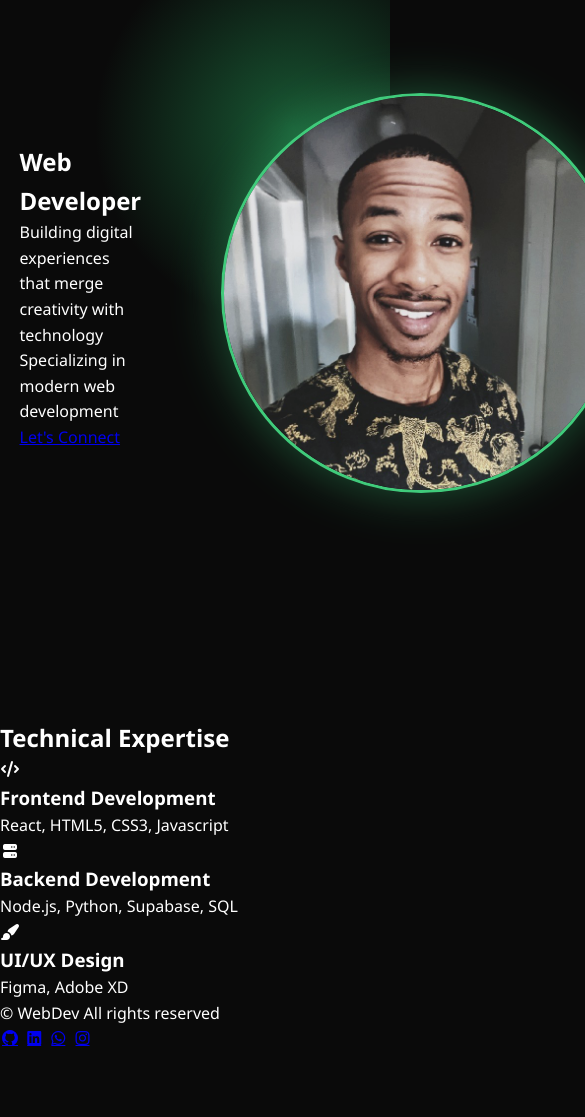
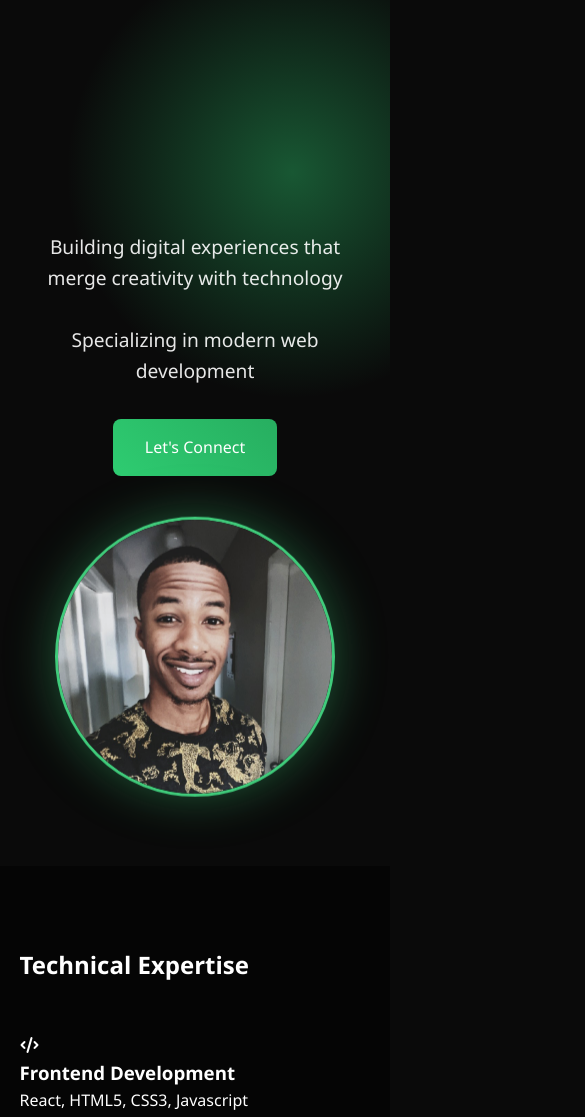
Before and after one commit to Trackboss716/RafiqS_Portfolio, a plain HTML site: page index.html in a window 390 px wide. Shown: the part 125-1242 px from the top of the page, 585 px wide, since content can reach past the window. Before the commit the page ends 1177 px from the top, so only its background shows below. Drawn offline with Linux system fonts and the light colour scheme.

Commit message:
More css styling

```diff
--- a/styles.css
+++ b/styles.css
@@ -103,3 +103,123 @@ box-shadow: 0 0 50px var(--accent-glow);
 animation: float 3s ease-in-out infinite;
 filter: grayscale(0.2) contrast(1.1);
 }
+
+@keyframes float {
+0%, 100% { transform: translateY(0);}
+50% {transform: translateY(-20px);}
+}
+
+.hero h1 {
+font-size: 4rem;
+margin-bottom: 1.5rem;
+background: linear-gradient(45drg, var(--accent) 30%
+#ffffff 70%);
+-webkit-background-clip: text;
+-webkit-text-fill-color: transparent;
+}
+
+.hero p {
+font-size: 1.2rem;
+margin-bottom: 2rem;
+opacity: 0.9;
+max-width: 600px;
+}
+
+.cta-button {
+display: inline-block;
+padding: 1rem 2rem;
+background: linear-gradient(45deg, var(--accent), #27ae60);
+color: white;
+border-radius: 8px;
+text-decoration: none;
+transition: all 0.3s ease;
+position: relative;
+overflow: hidden;
+}
+
+/*Skills Section*/
+.skills{
+padding: 5rem 5%;
+background: var(--darker-bg);
+}
+
+.skills-grid {
+display: grid;
+grid-template-columns:repeat(auto-fit, minmax(250px, 1fr)) ;
+gap:2rem;
+margin-top: 3rem;
+}
+
+.skill-card{
+padding: 2rem;
+border-radius: 15px;
+background:rgba(255, 255, 255, 0.05) ;
+transition: all 0.3s ease;
+border: 1px solid rgba(255, 255, 255, 0.1);
+backdrop-filter: blur(5px);
+}
+
+.skill-card:hover {
+transform: translateY(-10px);
+border-color: var(--accent);
+box-shadow: 0 10px 30px var(--accent-glow);
+}
+
+.skill-card i {
+font-size: 2.5rem;
+color: var(--accent);
+margin-bottom: 1rem;
+}
+
+/*Footer*/
+footer {
+background: var(--darker-bg);
+padding: 3rem 5%;
+text-align: center;
+border-top: 1px solid rgba(255, 255, 255, 0.1);
+}
+
+.social-links{
+margin-top: 2rem;
+display: flex;
+justify-content: center;
+gap: 2rem;
+}
+
+.social-links a {
+color: var(--text);
+font-size: 1.5rem;
+transition: all 0.3s ease;
+}
+
+.social-links a:hover{
+color: var(--accent);
+transform: translateY(-3px);
+}
+
+@media (max-width: 768px) {
+.hero {
+    flex-direction: column;
+    text-align: center;
+    padding-top: 8rem;
+}
+
+.hero-content {
+    padding-right:0 ;
+    margin-bottom: 3rem;
+}
+
+.profile-img {
+    width: 280px;
+    height:280px;
+
+}
+.nav-links{
+    display: none;
+}
+
+.logo{
+  font-size: 1.5rem;
+  padding-left: 2rem;
+}
+}
```
